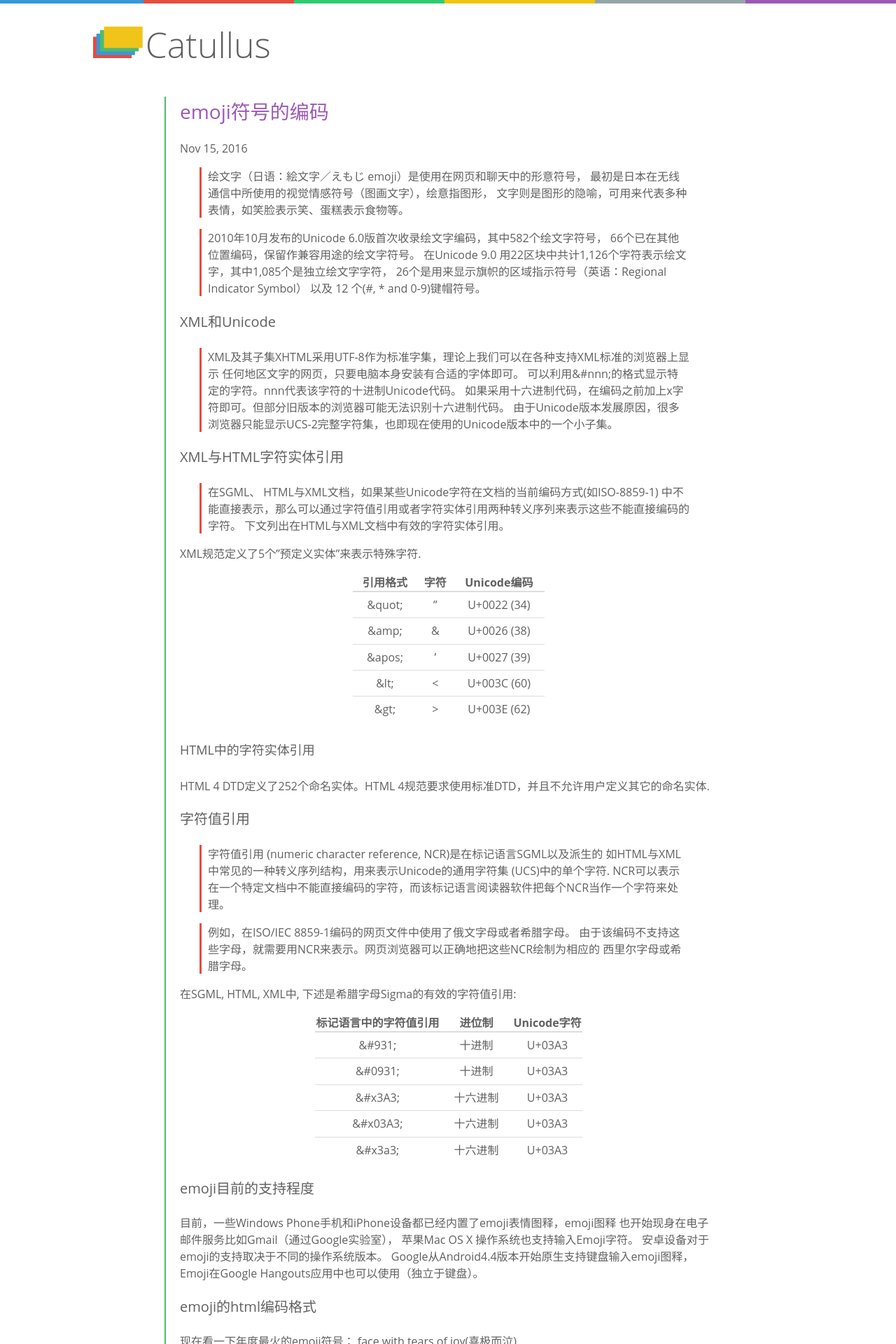
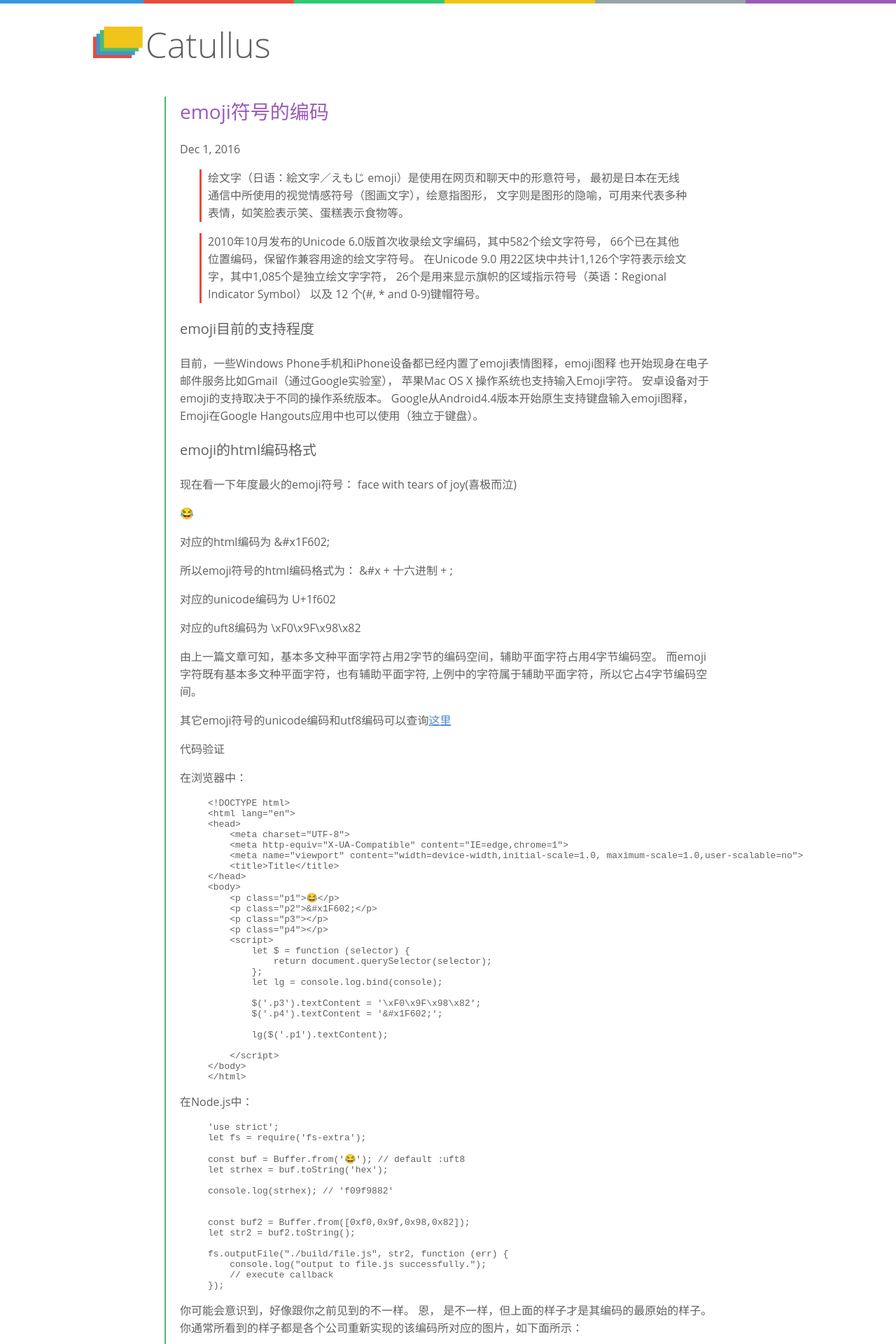
Before and after one commit to Yann-Wang/yann-wang.github.io, a Jekyll site: the page built from _posts/2016-12-01-emoji-symbol.md, in a window 1280 px wide. Shown: the top 1920 px of the page at 70% size. Built offline with Jekyll 4.4.1, drawn with Linux system fonts in a browser that asks for light colours; some of the changed text lies outside the part shown; grey boxes are pictures that could not be loaded.

```diff
--- a/_posts/2016-11-15-emoji-symbol.md
+++ b/_posts/2016-12-01-emoji-symbol.md
@@ -1,7 +1,7 @@
 ---
 layout: post
 title: emoji符号的编码
-date: 2016-11-15
+date: 2016-12-01
 tags: [emoji, symbol]
 ---
 
@@ -17,51 +17,6 @@
 
 <!-- more -->
 
-#### XML和Unicode
->XML及其子集XHTML采用UTF-8作为标准字集，理论上我们可以在各种支持XML标准的浏览器上显示
-任何地区文字的网页，只要电脑本身安装有合适的字体即可。
-可以利用&#nnn;的格式显示特定的字符。nnn代表该字符的十进制Unicode代码。
-如果采用十六进制代码，在编码之前加上x字符即可。但部分旧版本的浏览器可能无法识别十六进制代码。
-由于Unicode版本发展原因，很多浏览器只能显示UCS-2完整字符集，也即现在使用的Unicode版本中的一个小子集。
-
-#### XML与HTML字符实体引用
->在SGML、 HTML与XML文档，如果某些Unicode字符在文档的当前编码方式(如ISO-8859-1)
-中不能直接表示，那么可以通过字符值引用或者字符实体引用两种转义序列来表示这些不能直接编码的字符。
-下文列出在HTML与XML文档中有效的字符实体引用。
-
-XML规范定义了5个"预定义实体"来表示特殊字符.
-
-|引用格式  |   字符 |  Unicode编码 |
-|:-------:|:-----:|:-----------:|
-| &amp;quot;  |  "    | U+0022 (34) |
-| &amp;amp;   |  &    | U+0026 (38) |
-| &amp;apos;  |  '    | U+0027 (39) |
-| &amp;lt;    |  <    | U+003C (60) |
-| &amp;gt;    |  >    | U+003E (62) |
-{: .table}
-
-##### HTML中的字符实体引用
-HTML 4 DTD定义了252个命名实体。HTML 4规范要求使用标准DTD，并且不允许用户定义其它的命名实体.
-
-#### 字符值引用
->字符值引用 (numeric character reference, NCR)是在标记语言SGML以及派生的
-如HTML与XML中常见的一种转义序列结构，用来表示Unicode的通用字符集 (UCS)中的单个字符.
-NCR可以表示在一个特定文档中不能直接编码的字符，而该标记语言阅读器软件把每个NCR当作一个字符来处理。
-
->例如，在ISO/IEC 8859-1编码的网页文件中使用了俄文字母或者希腊字母。
-由于该编码不支持这些字母，就需要用NCR来表示。网页浏览器可以正确地把这些NCR绘制为相应的
-西里尔字母或希腊字母。
-
-在SGML, HTML, XML中, 下述是希腊字母Sigma的有效的字符值引用:
-
-| 标记语言中的字符值引用|   进位制 |   Unicode字符 |
-|:-------:|:---------:|:-----------:|
-| &amp;#931;  |  十进制    | U+03A3 |
-| &amp;#0931; |  十进制    | U+03A3 |
-| &amp;#x3A3; |  十六进制  | U+03A3 |
-| &amp;#x03A3;|  十六进制  | U+03A3 |
-| &amp;#x3a3; |  十六进制  | U+03A3 |
-{: .table}
 
 #### emoji目前的支持程度
 目前，一些Windows Phone手机和iPhone设备都已经内置了emoji表情图释，emoji图释
@@ -79,6 +34,70 @@
 对应的html编码为 &amp;#x1F602;
 
 所以emoji符号的html编码格式为： &#x + 十六进制 + ;
+
+对应的unicode编码为 U+1f602
+
+对应的uft8编码为 \xF0\x9F\x98\x82
+
+由上一篇文章可知，基本多文种平面字符占用2字节的编码空间，辅助平面字符占用4字节编码空。
+而emoji字符既有基本多文种平面字符，也有辅助平面字符, 上例中的字符属于辅助平面字符，所以它占4字节编码空间。
+
+
+其它emoji符号的unicode编码和utf8编码可以查询[这里](http://apps.timwhitlock.info/emoji/tables/unicode#block-2-dingbats)
+
+代码验证
+
+在浏览器中：
+{% highlight html %}
+<!DOCTYPE html>
+<html lang="en">
+<head>
+    <meta charset="UTF-8">
+    <meta http-equiv="X-UA-Compatible" content="IE=edge,chrome=1">
+    <meta name="viewport" content="width=device-width,initial-scale=1.0, maximum-scale=1.0,user-scalable=no">
+    <title>Title</title>
+</head>
+<body>
+    <p class="p1">😂</p>
+    <p class="p2">&#x1F602;</p>
+    <p class="p3"></p>
+    <p class="p4"></p>
+    <script>
+        let $ = function (selector) {
+            return document.querySelector(selector);
+        };
+        let lg = console.log.bind(console);
+
+        $('.p3').textContent = '\xF0\x9F\x98\x82';
+        $('.p4').textContent = '&#x1F602;';
+
+        lg($('.p1').textContent);
+
+    </script>
+</body>
+</html>
+{% endhighlight %}
+
+在Node.js中：
+{% highlight javascript %}
+'use strict';
+let fs = require('fs-extra');
+
+const buf = Buffer.from('😂'); // default :uft8
+let strhex = buf.toString('hex');
+
+console.log(strhex); // 'f09f9882'
+
+
+const buf2 = Buffer.from([0xf0,0x9f,0x98,0x82]);
+let str2 = buf2.toString();
+
+fs.outputFile("./build/file.js", str2, function (err) {
+    console.log("output to file.js successfully.");
+    // execute callback
+});
+
+{% endhighlight %}
 
 你可能会意识到，好像跟你之前见到的不一样。 恩， 是不一样，但上面的样子才是其编码的最原始的样子。
 你通常所看到的样子都是各个公司重新实现的该编码所对应的图片，如下面所示：
@@ -122,10 +141,4 @@
 
 [wikipedia](https://en.wikipedia.org/wiki/Emoji)
 
-[Unicode](https://en.wikipedia.org/wiki/Unicode)
-
-[List of XML and HTML character entity references](https://en.wikipedia.org/wiki/List_of_XML_and_HTML_character_entity_references)
-
-[numeric character reference, NCR](https://en.wikipedia.org/wiki/Numeric_character_reference)
-
-[常用HTML转义字符](http://zqdevres.qiniucdn.com/data/20120726145112/index.html)
+[Emoji Unicode Tables](http://apps.timwhitlock.info/emoji/tables/unicode#block-2-dingbats)
--- a/_sass/_post.scss
+++ b/_sass/_post.scss
@@ -27,6 +27,7 @@
 
 p,ul,li{
   font-size:16px;
+  line-height:25px;
 }
 
 .table{
```
Also changed, not shown: _posts/2016-11-15-xml-and-unicode-encoding.md (added, +115 -0 lines), _posts/2017-02-03-why-use-Nginx-as-Node.js-web-server.md (added, +6 -0 lines).
